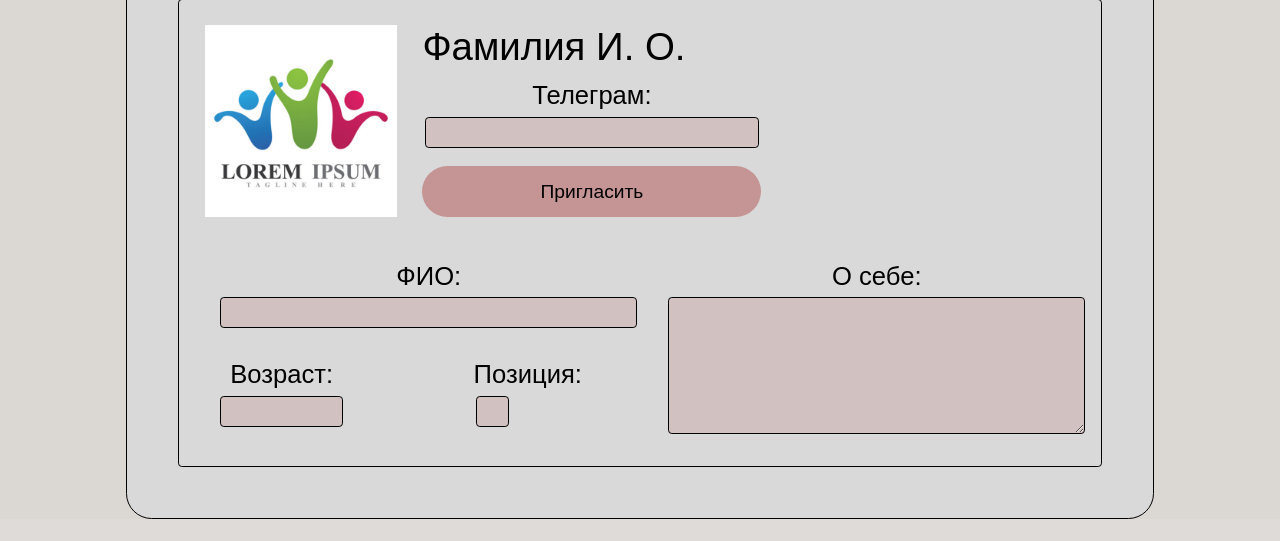
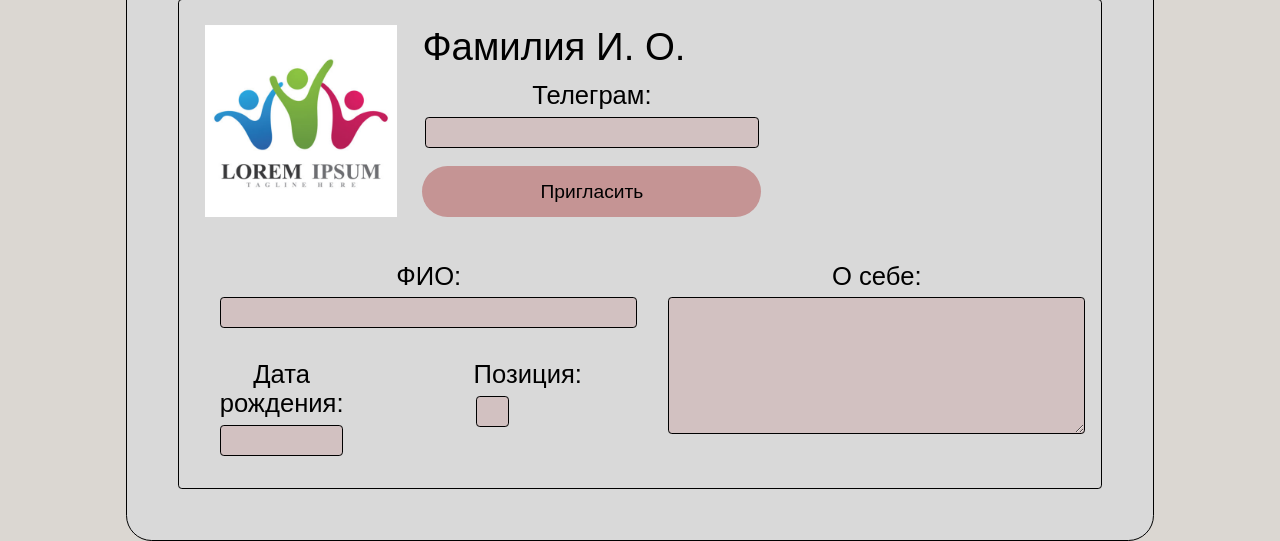
Before and after one commit to enemyare/ProfectOnlyworks, a Django app: page /team in a window 1280 px wide. Shown: the part 587-1128 px from the top of the page. Before the commit the page ends 1106 px from the top, so only its background shows below. Run offline with Django 4.2, Linux system fonts and the light colour scheme.

Commit message:
age to birthday

```diff
--- a/basketball/main/templates/main/profile.html
+++ b/basketball/main/templates/main/profile.html
@@ -70,7 +70,7 @@
                                 <input class="enter" type="text" id="family-name">
                             </div>
                             <div class="input">
-                                <label class="enter-text" for="age">Возраст:</label>
+                                <label class="enter-text" for="age">Дата рождения:</label>
                                 <input class="enter" type="text" id="age">
                             </div>
                             <div class="input">
--- a/basketball/main/templates/main/team.html
+++ b/basketball/main/templates/main/team.html
@@ -69,7 +69,7 @@
                             </div>
                             <div class="age-pos">
                                 <div class="input age">
-                                    <label class="enter-text" for="age">Возраст:</label>
+                                    <label class="enter-text" for="age">Дата рождения:</label>
                                     <input readonly class="enter" type="text" id="age">
                                 </div>
                                 <div class="input pos">
```
